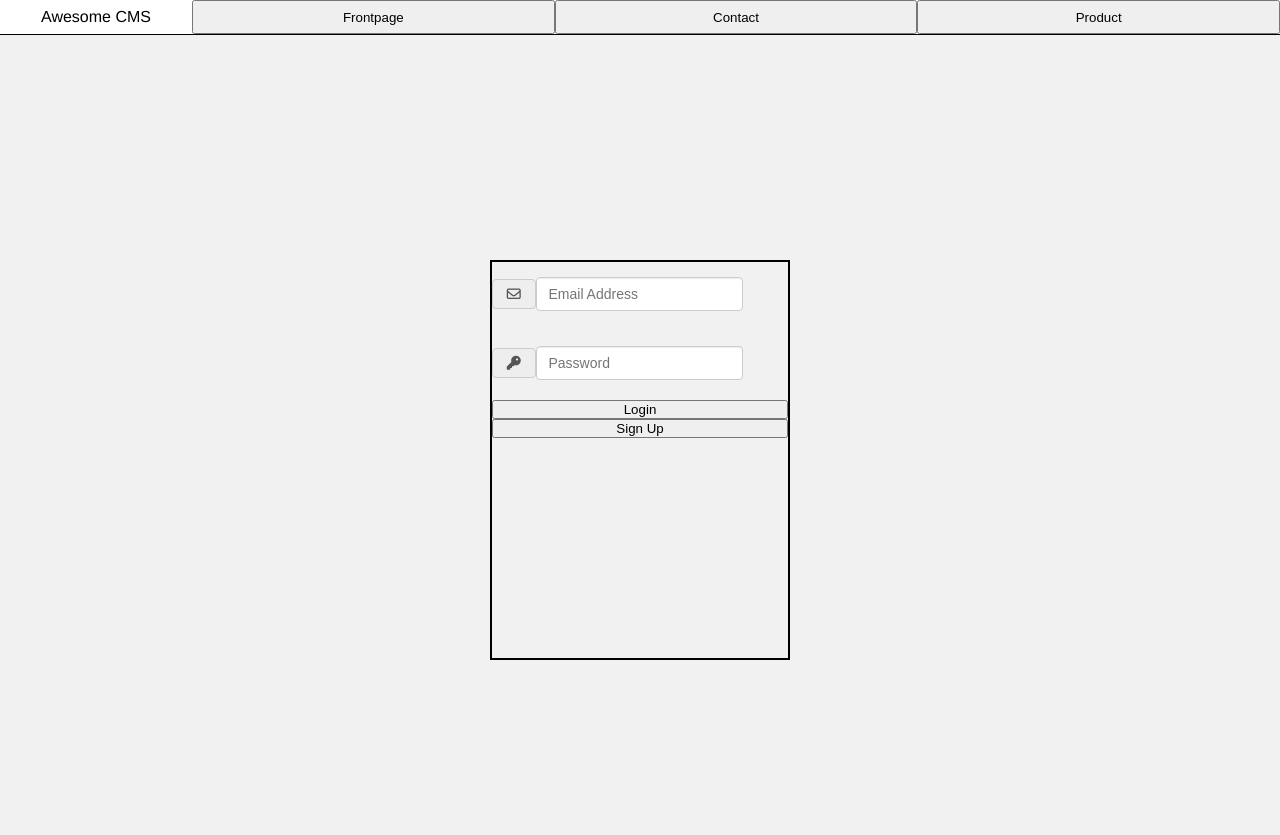
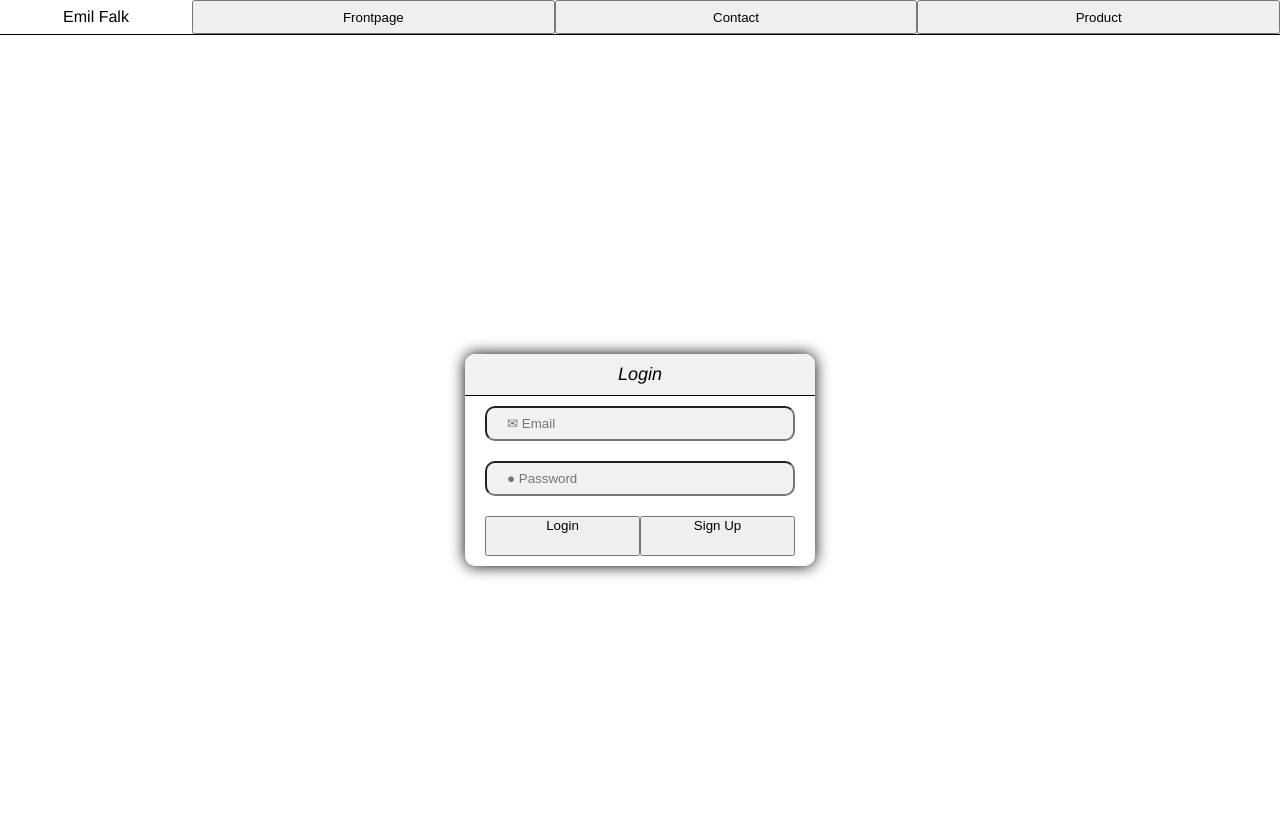
Before and after one commit to Falkovic1993/WebDevMA1, a PHP site: page / in a window 1280 px wide. Run offline with PHP 8.4, Linux system fonts and the light colour scheme; data that the repository does not hold is empty; some libraries are stand-ins or nearby versions.

Commit message:
Major design upgrade and fixes

```diff
--- a/homeproject/data-products.txt
+++ b/homeproject/data-products.txt
@@ -1 +1 @@
-[{"id":"59d375ab9fd46","name":"a","price":"c","quantity":"10","description":"d","image":"images\/products\/productimage-59d375ab9f95e.jpg","lastname":"b","email":"b","password":"b"},{"id":"59d380be496fb","name":"ss","price":"ss","quantity":8,"description":"ss","image":"images\/Products\/productimage-59d38226b4c3a.jpg"},{"id":"59d386999a6e7","name":"aa","price":"20","quantity":13,"description":"aa","image":"images\/products\/productimage-.jpg"},{"id":"59d386bd5ea0c","name":"d","price":"d","quantity":"d","description":"d","image":"images\/products\/productimage-.jpg"},{"id":"59d3873d3283b","name":"eee","price":"eee","quantity":-1,"description":"aa","image":"images\/products\/productimage-59d3873d3283b.jpg"},{"id":"59d38c7b4967f","name":"Caro","price":"Laro","quantity":"Baro","description":"dddd","image":"images\/products\/productimage-59d38c7b4967f.jpg"}]
+[{"id":"59d375ab9fd46","name":"Pingvin","price":"400","quantity":"15","description":"Wild Pingvin! ","image":"images\/products\/productimage-59d375ab9f95e.jpg","lastname":"b","email":"b","password":"b"},{"id":"59d380be496fb","name":"House","price":"600000","quantity":"1","description":"A very nice house, on top of a mountain","image":"images\/Products\/productimage-59d38226b4c3a.jpg"},{"id":"59d386999a6e7","name":"Water","price":"10","quantity":197,"description":"A Glass of water","image":"images\/products\/productimage-.jpg"},{"id":"59d3873d3283b","name":"Flower","price":"200","quantity":"20","description":"A very rare flower, found in Denmark","image":"images\/products\/productimage-59d3873d3283b.jpg"},{"id":"59d38c7b4967f","name":"Carla","price":"1000","quantity":"2","description":"Cool animal","image":"images\/products\/productimage-59d38c7b4967f.jpg"}]
--- a/homeproject/data-users.txt
+++ b/homeproject/data-users.txt
@@ -1 +1 @@
-[{"id":"59c6c619d4c79","name":"emil","lastname":"aa","email":"aa","password":"1111","image":"images\/users\/userimage-59d35ab252724.jpg"},{"id":"59c7898c3e318","name":"Emil","lastname":"Falk","email":"a@a.com","password":"1111","image":"images\/users\/userimage-59c807fd8f753.jpg"},{"id":"59d21521cbd25","name":"Caro","lastname":"Laro","email":"bb","password":"1234","image":"images\/users\/userimage-59d21521cbd25.jpg"}]
+[{"id":"59c6c619d4c79","name":"emil","lastname":"aa","email":"aa","password":"1111","image":"images\/users\/userimage-59d35ab252724.jpg"},{"id":"59c7898c3e318","name":"Emil","lastname":"Falk","email":"a@a.com","password":"1111","image":"images\/users\/userimage-59c807fd8f753.jpg"},{"id":"59d617b7c7574","name":"Mads","lastname":"falk","email":"Ee","password":"1234","role":"editor","image":"images\/users\/userimage-59d61806e9e4b.jpg"}]
--- a/homeproject/index.php
+++ b/homeproject/index.php
@@ -30,7 +30,7 @@
 <body>
 
 		<nav class="navigation">
-				<span id="LogoName">Awesome CMS</span>
+				<span id="LogoName">Emil Falk</span>
 				<button id="btnFrontpage" class="btnMenu btn-default" data-showThisPage="frontPage">Frontpage</button>
 				<?php
 					if ( isset($_SESSION['loggedIn']) ) {
@@ -79,29 +79,25 @@
 			};
 		?>
 		</div>
-
 		<form id="frmLogin">
+			<div class="logintxt">Login</div>
 			<div class="input-group">
-				<span class="input-group-addon"><i class="fa fa-envelope-o fa-fw" aria-hidden="true"></i></span>
-				<input  class="form-control" type="text" name="txtUserEmail" placeholder="Email Address"> </input>
+				<input  class="loginInput" type="text" name="txtUserEmail" placeholder="&#9993; Email"> </input>
 			</div>
 			<div class="input-group">
-				<span class="input-group-addon"><i class="fa fa-key fa-fw" aria-hidden="true"></i></span>
-				<input class="form-control" type="password" name="txtUserPassword" placeholder="Password"></input>
+				<input class="loginInput" type="password" name="txtUserPassword" placeholder="&#9679; Password"></input>
 			</div>
-				<button type="button" id="btnLogin">Login</button>
-			<?php
-					if ( isset($_SESSION['loggedIn']) ) {
-						$btnLogOut = "<button type='button' class='btnLogOut'>Log Out</button>";
-						echo $btnLogOut;
-					}; ?>
+			<div class="input-group">
+				<button type="button" id="btnLogin" class="btnLoginFrm">Login</button>
+				<button type="button" id="btnSignUpForm" class="btnLoginFrm">Sign Up</button><br>
 
-			<button type="button" id="btnSignUpForm">Sign Up</button>
+			</div>
 		</form>
 
 
 		<div id="SignUpBox">
 			<form id="frmSignUpUser" method="POST">
+					<h3>Sign up now! </h3>
 					<button type="button" id="closeSignUp">×</button>
 					<input type="text" id="txtUserNameSignUp" name="txtUserNameSignUp" placeholder="Name"></input>
 					<input type="text"  id="txtUserLastnameSU" name="txtUserLastnameSU" placeholder="Lastname"></input>
@@ -181,41 +190,44 @@
 				</form>
 			</div>
 
+				<div class="userView">
+					<h4>Id</h4>
+					<h4>Name</h4>
+					<h4>Lastname</h4>
+					<h4>Email</h4>
+					<h4>Password</h4>
+					<h4> </h4>
+				</div>
 				<div id="userList">
-
-				THIS FORM IS USED TO SENT DATA ABOUT THE USER WHEN WE DELETE IT
+				<!--THIS FORM IS USED TO SENT DATA ABOUT THE USER WHEN WE DELETE IT-->
 				<form id="frmDeleteUser">
 				</form>
 			</div>
-
 		</div>
 	</div>
 
 	<!-- PRODUCTPAGE START HERE -->
 
 	<div id="productPage" class="page">
-
-		<div class="container" id="productList">
-
+		<div class="container" id="productList" <?php if (isset($_SESSION['loggedIn'])) {?> style="margin-left:15vw; width: 85vw;"<?php }  ?>>
 
 		</div>
 
-		<div " id="newsletter">
-			<h4>Sign up for our awesome weekly newsletter!</h4>
+		<div  id="newsletter">
+			<h2>Sign up for our awesome weekly newsletter!</h2>
 			<form id="frmSignUpNewsLetter">
-				<input type="text" name="newsLetterSignUp" id="newsLetterSignUp">
+				<input type="text" name="newsLetterSignUp" id="newsLetterSignUp" placeholder="Email">
 				<button id="btnSignUpNewsLetter">Sign me up!</button>
 			</form>
 		</div>
 
 	</div>
 
-	<div id="addProductPage" class="page pagelogin">
+	<div id="addProductPage" class="page">
 
-
-
-		<div class="contanier">
+		<div class="containerSideBar">
 			<div id="addProductBox">
+				<h1>Product Overview</h1>
 				<h2>Add new product</h2>
 				<form id="frmAddProduct" method="POST">
 					<input type="text" id="txtAddProductName" name="txtAddProductName" placeholder="Name"></input>
--- a/homeproject/style.css
+++ b/homeproject/style.css
@@ -51,14 +50,12 @@ body {
 	justify-content: center;
 }
 
-
-
 #frontPage {
 	display: flex;
 	width: 100vw;
 	height: 100vh;
 	z-index:1;
-	background-color:#f1f1f1;
+	background-color:white;
 	flex-direction: column;
 }
 .welcomeBox {
@@ -161,42 +118,48 @@ body {
 	margin-right: 20px;
 }
 
-#frmAddUser {
+#frmLogin {
 	display: flex;
-	flex-direction: row;
+	width: 350px;
+	margin:auto;
+	flex-direction: column;
+	background-color: white;
+	box-shadow: 0 0 15px #000;
+	border-radius: 10px;
 }
 
-#addUserBox {
+.logintxt {
 	display: flex;
-    flex-direction: column;
-    align-items: center;
+	justify-content: center;
+	width: 100%;
+	background-color: #f1f1f1;
+	font-size: 18px;
+	font-style: oblique;
+	padding: 10px 0px;
+	border-top-left-radius: 10px;
+	border-top-right-radius:10px;
+	border-bottom:1px solid;
 }
 
-#frmLogin {
+.input-group {
 	display: flex;
-	width: 300px;
-	height: 400px;
-	margin:auto;
-	flex-direction: column;
-	background-color: #f1f1f1;
-	border: 2px solid;
+	padding: 10px 20px;
 }
 
-.form-control {
-    height: 34px;
-    padding: 6px 12px;
-    font-size: 14px;
-    line-height: 1.42857143;
-    color: #555;
-    background-color: #fff;
-    background-image: none;
-    border: 1px solid #ccc;
-    border-radius: 4px;
-    -webkit-box-shadow: inset 0 1px 1px rgba(0,0,0,0.075);
-    box-shadow: inset 0 1px 1px rgba(0,0,0,0.075);
-    -webkit-transition: border-color ease-in-out .15s, box-shadow ease-in-out .15s;
-    -o-transition: border-color ease-in-out .15s, box-shadow ease-in-out .15s;
-    transition: border-color ease-in-out .15s, box-shadow ease-in-out .15s;
+.loginInput {
+	width: 100%;
+	padding: 0px 20px;
+	height: 35px;
+	background-color:#f1f1f1;
+	border-radius: 10px;
+}
+
+.btnLoginFrm {
+	display: flex;
+	flex-wrap: wrap;
+	width: 50%;
+	justify-content: center;
+	height: 40px;
 }
 
 #newsletter {
@@ -204,31 +167,6 @@ body {
 	flex-direction: column;
 	align-items: center;
 }
-
-.input-group {
-	display: table;
-	position: relative;
-	border-collapse: separate;
-	margin-bottom: 5px;
-	margin-top: 15px;
-	border-radius: 4px;
-}
-
-.input-group-addon {
-	padding: 6px 12px;
-    font-size: 14px;
-    font-weight: normal;
-    line-height: 1;
-    color: #555;
-    text-align: center;
-    background-color: #eee;
-    border: 1px solid #ccc;
-    border-radius: 4px;
-}
-
-.input-group-addon .input-group .form-control {
-    display: table-cell;
-    }
 
 #SignUpBox {
 	display: none;
@@ -286,54 +256,58 @@ body {
     font-weight: bold;
 }
 
-
-form input {
-	margin-bottom: 15px;
-	height: 30px;
+#productList {
+	width: 100vw;
+	display: flex;
+	padding-top: 25px;
+	justify-content: space-around;
 }
 
 .item {
-	background-color:blue;
-	margin:10px;
-	border: 2px solid black;
+	width: 225px;
+	flex-wrap: wrap;
+	display: flex;
+	flex-direction: column;
+	border: 1px solid black;
+	align-items: center;
+	margin-top: 25px;
 }
 
 
-#userList {
+.itemInfo {
+	width: 65%;
+	display: flex;
+    justify-content: center;
+}
+
+.btnBuyProduct {
+	width: 50%;
+	margin-bottom: 10px;
+	background-color:green;
+	border-radius: 10px;
+}
+
+#frmContactUs {
+	flex-direction: column;
+}
+
+#frmContactUs input {
 	display: flex;
 	width: 100%;
-	border-bottom: 1px solid;
-	flex-direction: column;
-	padding-top:25px;
+	height: 30px;
+	padding-left: 10px;
+	border-radius: 10px;
+	margin-bottom: 15px;
+
 }
 
-.user{
-	display: flex;
-    width: 85%;
-    align-items: center;
-    justify-content: space-around;
-    border-bottom: 1px solid black;
-    padding: 5px 0px;
-}
-.user p {
-	display: flex;
-    align-items: center;
-    width: 15%;
-    height: 25px;
-    font-size: 16px;
-}
-
-.user h3 {
-	margin-right: 25px;
-}
-
-#addProductBox {
+#addProductBox, #addUserBox {
 	display: flex;
 	align-items: center;
 	flex-direction: column;
 }
 
-#productOverview {
+#productOverview, #userList {
 	display: flex;
 	flex-direction: column;
 }
```
Also changed, not shown: other parts of homeproject/index.php (+27 -17 lines), other parts of homeproject/style.css (+56 -67 lines), homeproject/script.js (+13 -8 lines), homeproject/images/products/productimage-.jpg (deleted), homeproject/images/users/userimage-59d61806e9e4b.jpg (added). Lines whose indentation alone changed are shown as unchanged.
